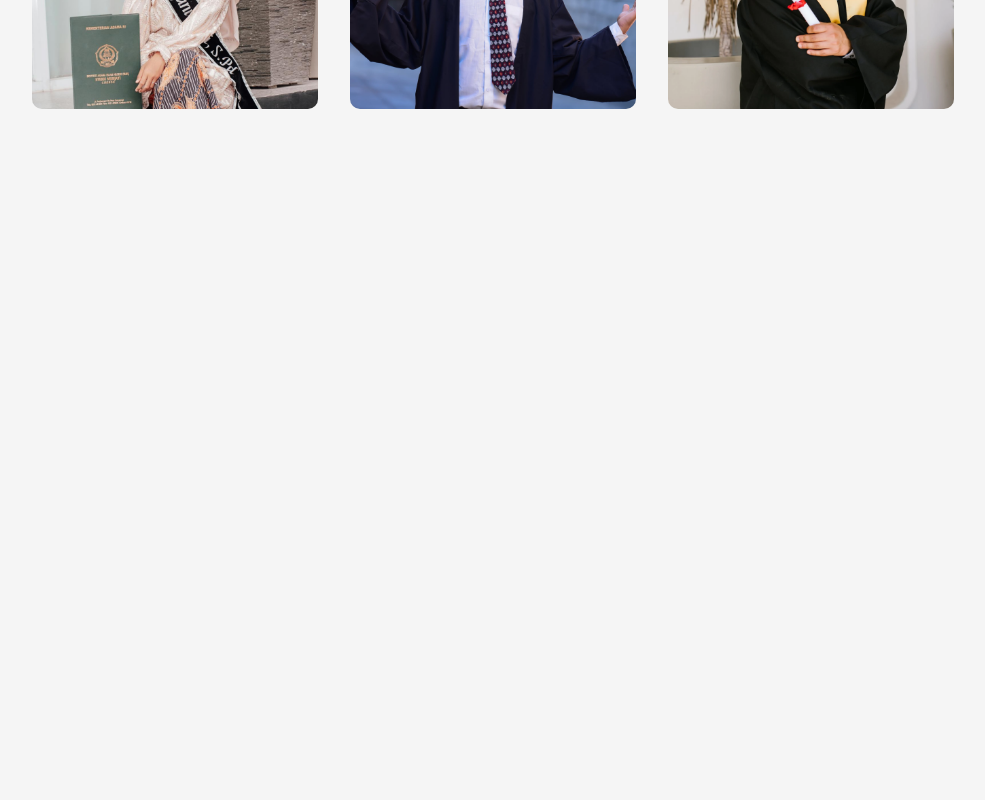
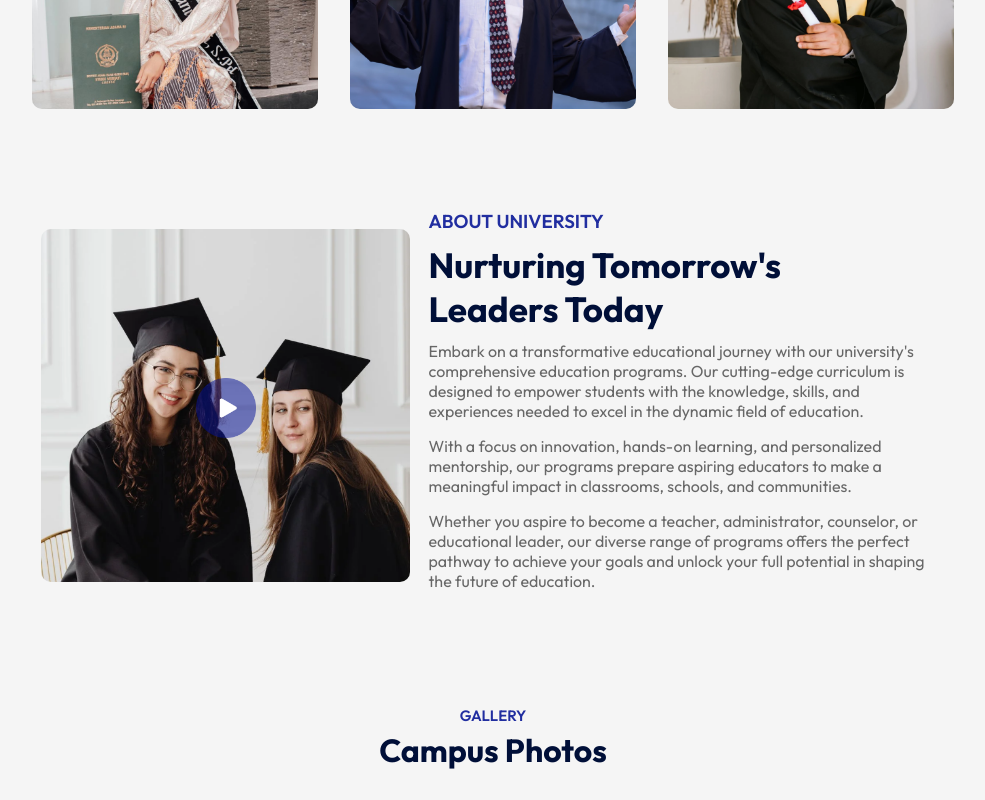
Before and after one commit to ADITYARAJPUT2505/edusity, a React app: page / in a window 1280 px wide. Shown: the part 1192-1992 px from the top of the page, without its empty margins (147-1132 px from the left). Before the commit the page ends 1381 px from the top, so only its background shows below. Built offline with nearby package versions, Linux system fonts and the light colour scheme; the HTML template or start-up script is replaced by a standard one.

Commit message:
about section added

```diff
--- a/src/App.jsx
+++ b/src/App.jsx
@@ -3,6 +3,7 @@
 import Hero from "./components/hero/hero";
 import Program from "./components/programs/programs";
 import Title from "./components/title/title"
+import About from "./components/about/about"
 const App = () => {
   return (
     <div>
@@ -11,6 +12,8 @@
       <div className="container">
         <Title subTitle='Our Program' title='What We Offer' />
         <Program />
+        <About/>
+        <Title subTitle='Gallery' title='Campus Photos' />
       </div>
     </div>
   )
--- /dev/null
+++ b/src/components/about/about.css
@@ -0,0 +1,40 @@
+.about{
+    margin: 100px auto;
+    display: flex;
+    align-items: center;
+    justify-content: space-around;
+    width: 90%;
+}
+.about-left{
+    flex-basis: 40%;
+    position: relative;
+}
+.about-right{
+    flex-basis: 56%;
+}
+.about-img{
+    width:100%;
+    border-radius: 10px;
+}
+.play-icon{
+    width: 60px;
+    position: absolute;
+    top: 50%;
+    left: 50%;
+    transform: translate(-50%,-50%);
+}
+.about h3{
+    font-weight: 600;
+    font-weight: 16px;
+    color:#212EA0;
+}
+.about h2{
+    font-size: 35px;
+    color: #000F38;
+    margin: 10px 0;
+    max-width: 400px;
+}
+.about p{
+    color: #676767;
+    margin-bottom: 15px;
+}
--- /dev/null
+++ b/src/components/about/about.jsx
@@ -0,0 +1,37 @@
+import React from "react";
+import "./about.css";
+import about_img from "../../assets/about.png";
+import play_icon from "../../assets/play-icon.png";
+const about = () => {
+  return (
+    <div className="about">
+      <div className="about-left">
+        <img src={about_img} alt="" className="about-img" />
+        <img src={play_icon} alt="" className="play-icon" />
+      </div>
+      <div className="about-right">
+        <h3>ABOUT UNIVERSITY</h3>
+        <h2>Nurturing Tomorrow's Leaders Today</h2>
+        <p>
+          Embark on a transformative educational journey with our university's
+          comprehensive education programs. Our cutting-edge curriculum is
+          designed to empower students with the knowledge, skills, and
+          experiences needed to excel in the dynamic field of education.
+        </p>
+        <p>
+          With a focus on innovation, hands-on learning, and personalized
+          mentorship, our programs prepare aspiring educators to make a
+          meaningful impact in classrooms, schools, and communities.
+        </p>
+        <p>
+          Whether you aspire to become a teacher, administrator, counselor, or
+          educational leader, our diverse range of programs offers the perfect
+          pathway to achieve your goals and unlock your full potential in
+          shaping the future of education.
+        </p>
+      </div>
+    </div>
+  );
+};
+
+export default about;
--- a/src/components/navbar/navbar.css
+++ b/src/components/navbar/navbar.css
@@ -24,3 +24,7 @@
     margin:5px 20px;
     font-size:16px;
 }
+.dark-nav{
+    background: #212EA0;
+    transition: 0.5s;
+}
--- a/src/components/navbar/navbar.jsx
+++ b/src/components/navbar/navbar.jsx
@@ -1,20 +1,26 @@
-import React from 'react'
-import './navbar.css'
-import logo from '../../assets/logo.png'
+import React, { useEffect, useState } from "react";
+import "./navbar.css";
+import logo from "../../assets/logo.png";
 const navbar = () => {
+  const [sticky, setSticky] = useState(false);
+  useEffect(() => {
+    window.addEventListener("scroll", () => {
+      window.scrollY > 50 ? setSticky(true) : setSticky(false);
+    });
+  },[]);
   return (
-    <nav className='container'>
-        <img src={logo} alt="" className='logo'/>
+    <nav className={`container ${sticky? 'dark-nav' :''}`}>
+      <img src={logo} alt="" className="logo" />
       <ul>
         <li>Home</li>
         <li>Program</li>
         <li>AboutUs</li>
         <li>Campus</li>
         <li>Testimonials</li>
-            <li className='btn'>Contact Us</li>
+        <li className="btn">Contact Us</li>
       </ul>
     </nav>
-  )
-}
+  );
+};
 
-export default navbar
+export default navbar;
```
Lines whose indentation alone changed are shown as unchanged.
